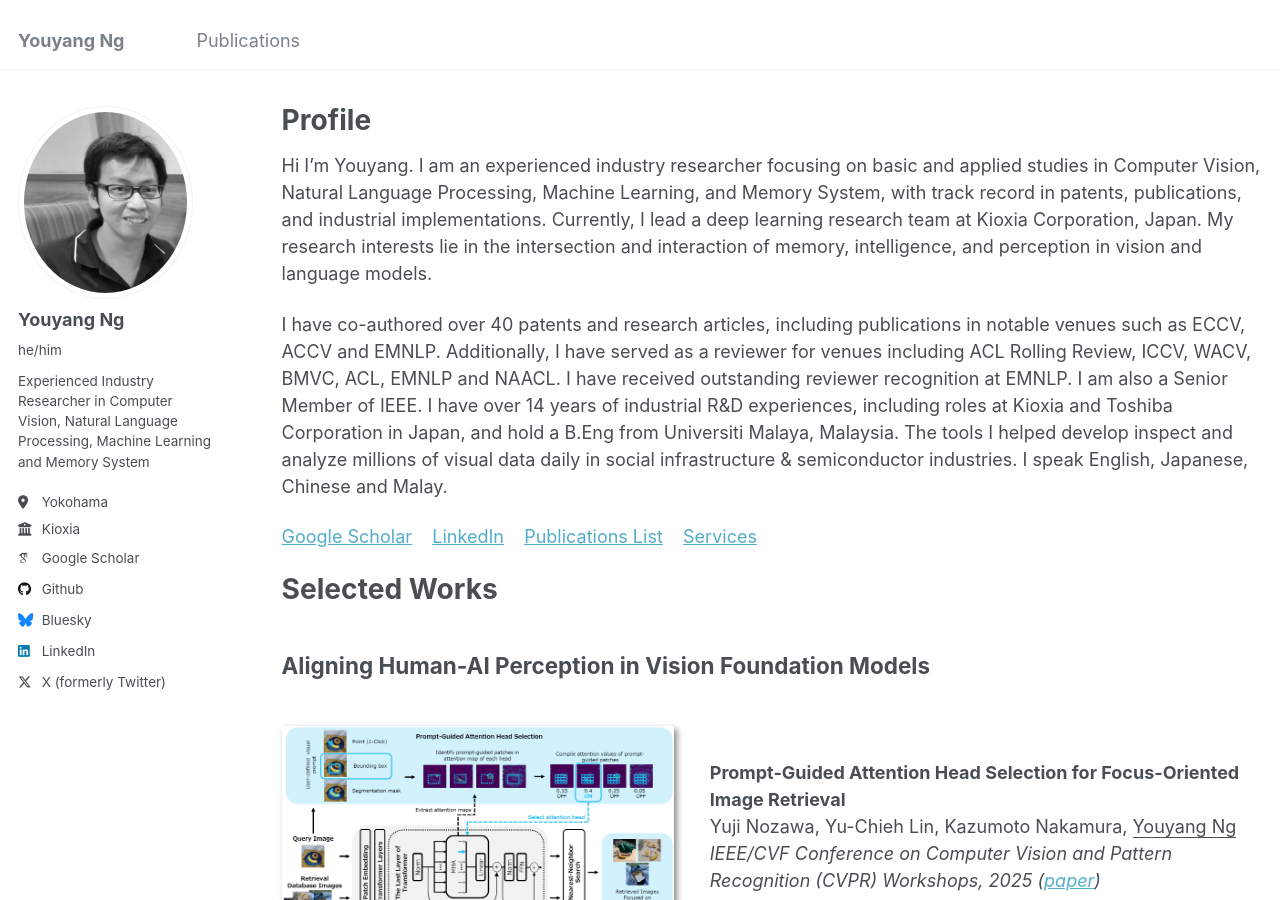
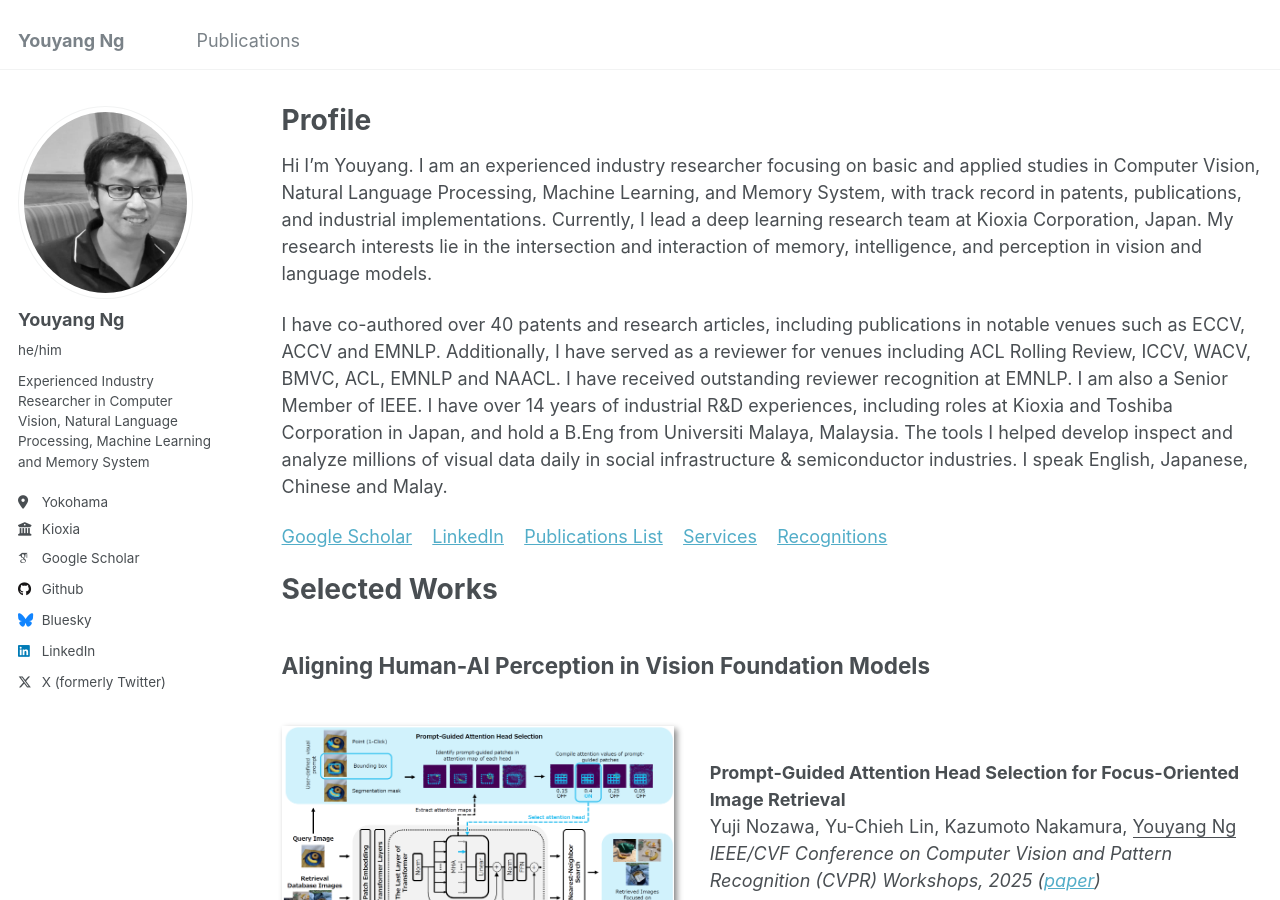
Before and after one commit to yy29/yy29.github.io, a Jekyll site: the page built from _pages/about.md, in a window 1280 px wide and 900 px high. Built offline with Jekyll 4.4.1, drawn with Linux system fonts in a browser that asks for light colours; some web fonts are replaced.

Commit message:
Update about.md

```diff
--- a/_pages/about.md
+++ b/_pages/about.md
@@ -12,7 +12,7 @@ Hi I'm Youyang. I am an experienced industry researcher focusing on basic and ap
 
 I have co-authored over 40 patents and research articles, including publications in notable venues such as ECCV, ACCV and EMNLP. Additionally, I have served as a reviewer for venues including ACL Rolling Review, ICCV, WACV, BMVC, ACL, EMNLP and NAACL. I have received outstanding reviewer recognition at EMNLP. I am also a Senior Member of IEEE. I have over 14 years of industrial R&D experiences, including roles at Kioxia and Toshiba Corporation in Japan, and hold a B.Eng from Universiti Malaya, Malaysia. The tools I helped develop inspect and analyze millions of visual data daily in social infrastructure & semiconductor industries. I speak English, Japanese, Chinese and Malay.
 
-[Google Scholar](https://scholar.google.com/citations?user=4BGLw_QAAAAJ) &nbsp;&nbsp; [LinkedIn](https://www.linkedin.com/in/youyang-ng-55a10ab9/) &nbsp;&nbsp; [Publications List](publications.md) &nbsp;&nbsp; [Services](#services)
+[Google Scholar](https://scholar.google.com/citations?user=4BGLw_QAAAAJ) &nbsp;&nbsp; [LinkedIn](https://www.linkedin.com/in/youyang-ng-55a10ab9/) &nbsp;&nbsp; [Publications List](publications.md) &nbsp;&nbsp; [Services](#services) &nbsp;&nbsp; [Recognitions](#recognitions)
 
 Selected Works
 ======
@@ -108,6 +108,8 @@ Services
 * Reviewer, Conference on Empirical Methods in Natural Language Processing (EMNLP) System Demo
 * Reviewer, Annual Meeting of the Association for Computational Linguistics (ACL) System Demo
 
+<a id="recognitions"></a>
+
 Recognitions
 ======
 * Outstanding Reviewer Recognition, Conference on Empirical Methods in Natural Language Processing (EMNLP), 2024
```
